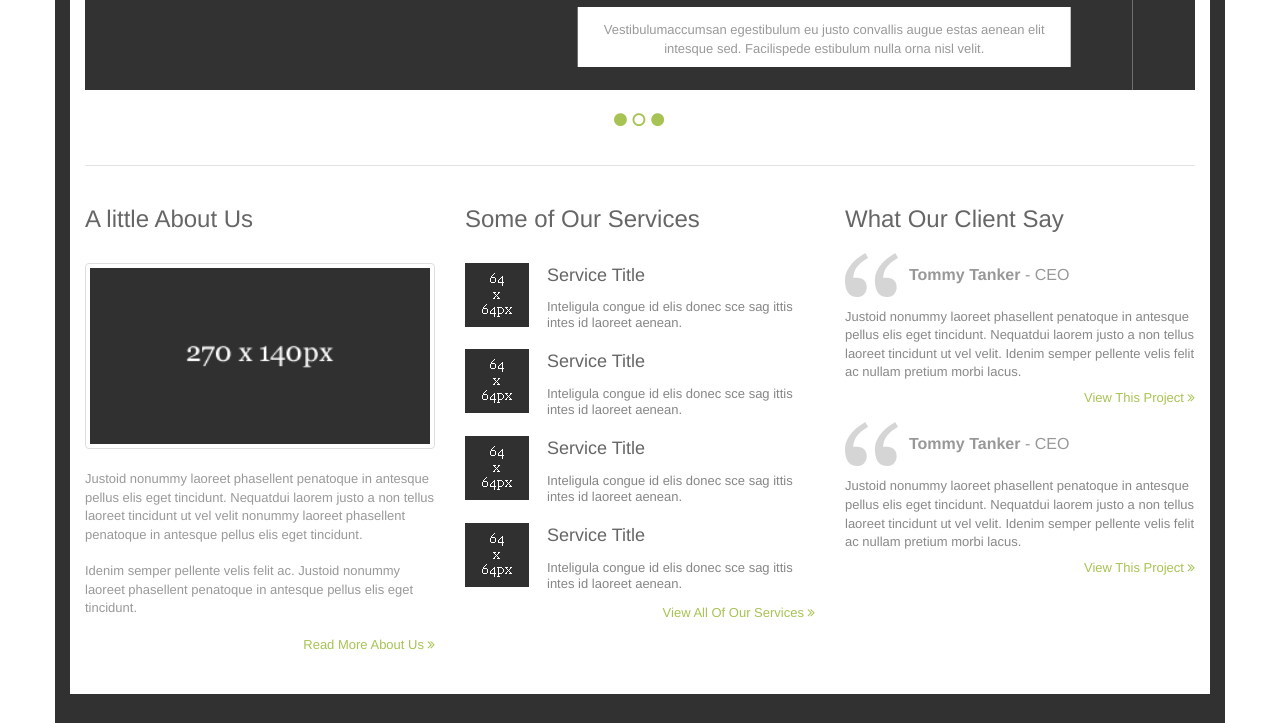
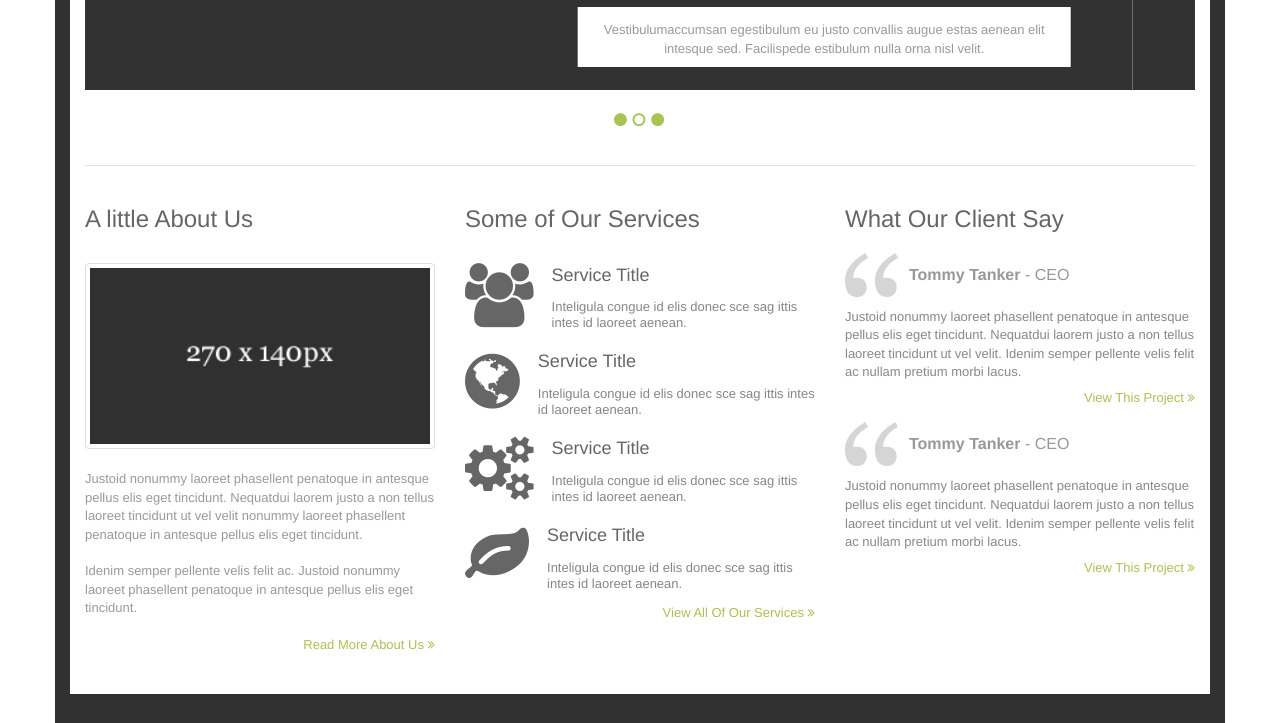
Before and after one commit to tutv/clearcut, a plain HTML site: page index.html in a window 1280 px wide. Shown: the part 570-1293 px from the top of the page. Drawn offline with Linux system fonts and the light colour scheme.

Commit message:
Fix icon

```diff
--- a/css/main.css
+++ b/css/main.css
@@ -220,6 +220,11 @@
     margin-bottom: 18px;
 }
 
+.service i {
+    font-size: 64px;
+    line-height: 64px;
+}
+
 .service .media-left {
     padding-right: 9px;
 }
--- a/index.html
+++ b/index.html
@@ -119,7 +119,9 @@
                         <div class="col-sx-12 col-sm-12 col-md-4 col-lg-4" id="services">
                             <h3>Some of Our Services</h3>
                             <div class="service">
-                                <img src="images/64x64px.png" class="pull-left media-left img-hover" alt="64x64px">
+                                <div class="pull-left media-left img-hover">
+                                    <i class="fa fa-users"></i>
+                                </div>
                                 <div class="media-right">
                                     <h4>Service Title</h4>
                                     <p>Inteligula congue id elis donec sce sag ittis intes id laoreet aenean.</p>
@@ -127,7 +129,9 @@
                                 <div class="clearfix"></div>
                             </div>
                             <div class="service">
-                                <img src="images/64x64px.png" class="pull-left media-left img-hover" alt="64x64px">
+                                <div class="pull-left media-left img-hover">
+                                    <i class="fa fa-globe"></i>
+                                </div>
                                 <div class="media-right">
                                     <h4>Service Title</h4>
                                     <p>Inteligula congue id elis donec sce sag ittis intes id laoreet aenean.</p>
@@ -135,7 +139,9 @@
                                 <div class="clearfix"></div>
                             </div>
                             <div class="service">
-                                <img src="images/64x64px.png" class="pull-left media-left img-hover" alt="64x64px">
+                                <div class="pull-left media-left img-hover">
+                                    <i class="fa fa-cogs"></i>
+                                </div>
                                 <div class="media-right">
                                     <h4>Service Title</h4>
                                     <p>Inteligula congue id elis donec sce sag ittis intes id laoreet aenean.</p>
@@ -143,7 +149,9 @@
                                 <div class="clearfix"></div>
                             </div>
                             <div class="service">
-                                <img src="images/64x64px.png" class="pull-left media-left img-hover" alt="64x64px">
+                                <div class="pull-left media-left img-hover">
+                                    <i class="fa fa-leaf"></i>
+                                </div>
                                 <div class="media-right">
                                     <h4>Service Title</h4>
                                     <p>Inteligula congue id elis donec sce sag ittis intes id laoreet aenean.</p>
```
